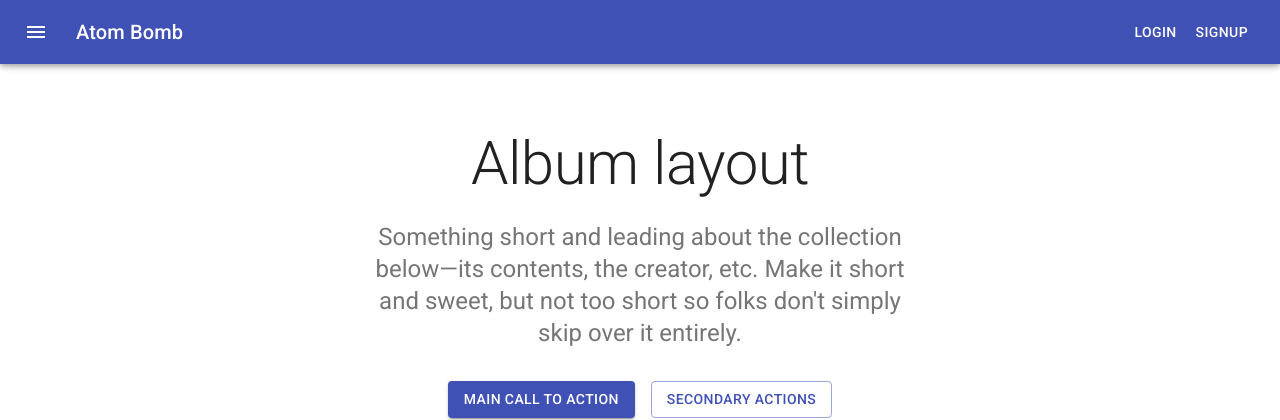
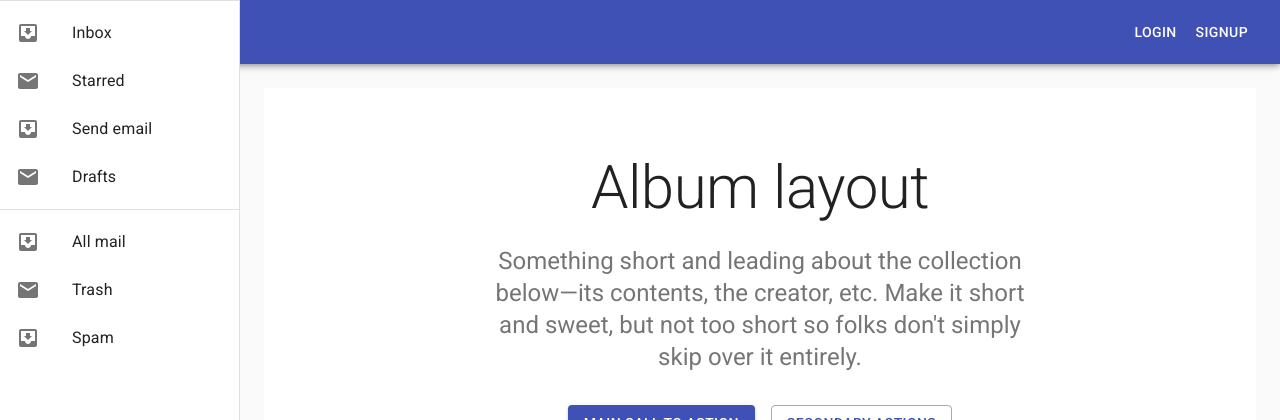
Before and after one commit to brandonkimmmm/atombomb-web, a React (Create React App) app: page / in a window 1280 px wide. Shown: the top 420 px of the page. Built offline with nearby package versions, Linux system fonts and the light colour scheme; no server answers.

Commit message:
sidebar fix

```diff
--- a/src/App.js
+++ b/src/App.js
@@ -5,6 +5,8 @@ import {
 	Route,
 	Redirect
 } from 'react-router-dom';
+import { makeStyles } from '@material-ui/core/styles';
+import CssBaseline from '@material-ui/core/CssBaseline';
 import { Landing } from './containers/Landing';
 import { Navbar } from './components/Navbar';
 import { LoginForm } from './components/LoginForm';
@@ -12,20 +14,38 @@ import { SignupForm } from './components/SignupForm';
 import { SignupComplete } from './components/SignupComplete';
 import { Footer } from './components/Footer';
 import { Dashboard } from './containers/Dashboard';
+import Sidebar from './components/Sidebar';
+
+const useStyles = makeStyles((theme) => ({
+	root: {
+		display: 'flex',
+	},
+	toolbar: theme.mixins.toolbar,
+	content: {
+		flexGrow: 1,
+		padding: theme.spacing(3),
+	},
+}));
 
 function App() {
+	const classes = useStyles();
 	return (
 		<Router>
+			<div className={classes.root}>
+				<CssBaseline />
 				<Navbar />
+				<main className={classes.content}>
+					<div className={classes.toolbar} />
 					<Switch>
 						<Route exact path="/" component={Landing} />
-				<Route exact path="/dashboard" component={Dashboard} />
+						{/* <Route exact path="/dashboard" component={Dashboard} /> */}
 						<Route exact path="/login" component={LoginForm} />
 						<Route exact path="/signup" component={SignupForm} />
 						<Route exact path="/signup/complete" component={SignupComplete} />
 						<Redirect to="/" />
 					</Switch>
-			{/* <Footer /> */}
+				</main>
+			</div>
 		</Router>
 	);
 }
--- a/src/components/Navbar/index.js
+++ b/src/components/Navbar/index.js
@@ -1,4 +1,4 @@
-import React, { useState } from 'react';
+import React, { useState, Fragment } from 'react';
 import { useSelector, useDispatch } from 'react-redux';
 import { useStyles } from './styles';
 import AppBar from '@material-ui/core/AppBar';
@@ -13,12 +13,26 @@ import Button from '@material-ui/core/Button';
 import MaterialUiLink from '@material-ui/core/Link';
 import { getUser, logoutUser } from '../../redux/user/userSlice';
 import { Link, useHistory } from 'react-router-dom';
+import { useTheme } from '@material-ui/core/styles';
+import Divider from '@material-ui/core/Divider';
+import List from '@material-ui/core/List';
+import ListItem from '@material-ui/core/ListItem';
+import ListItemIcon from '@material-ui/core/ListItemIcon';
+import ListItemText from '@material-ui/core/ListItemText';
+import InboxIcon from '@material-ui/icons/MoveToInbox';
+import MailIcon from '@material-ui/icons/Mail';
+import Hidden from '@material-ui/core/Hidden';
+import Drawer from '@material-ui/core/Drawer';
+import { CssBaseline } from '@material-ui/core';
 
-export const Navbar = () => {
+export const Navbar = (props) => {
+	const { window } = props;
 	const classes = useStyles();
 	const [anchorEl, setAnchorEl] = useState(null);
+	const [mobileOpen, setMobileOpen] = React.useState(false);
 	const open = Boolean(anchorEl);
 
+	const theme = useTheme();
 	const user = useSelector(getUser);
 	const dispatch = useDispatch();
 	const history = useHistory();
@@ -36,9 +50,39 @@ export const Navbar = () => {
 		history.push('/');
 	}
 
+	const handleDrawerToggle = () => {
+		setMobileOpen(!mobileOpen);
+	};
+
+	const drawer = (
+		<div>
+			<div className={classes.toolbar} />
+			<Divider />
+			<List>
+				{['Inbox', 'Starred', 'Send email', 'Drafts'].map((text, index) => (
+					<ListItem button key={text}>
+						<ListItemIcon>{index % 2 === 0 ? <InboxIcon /> : <MailIcon />}</ListItemIcon>
+						<ListItemText primary={text} />
+					</ListItem>
+				))}
+			</List>
+			<Divider />
+			<List>
+				{['All mail', 'Trash', 'Spam'].map((text, index) => (
+					<ListItem button key={text}>
+						<ListItemIcon>{index % 2 === 0 ? <InboxIcon /> : <MailIcon />}</ListItemIcon>
+						<ListItemText primary={text} />
+					</ListItem>
+				))}
+			</List>
+		</div>
+	);
+
+	const container = window !== undefined ? () => window().document.body : undefined;
+
 	return (
-		<div className={classes.root}>
-			<AppBar position="fixed">
+		<Fragment>
+			<AppBar position="fixed" className={classes.root}>
 				<Toolbar>
 					<IconButton edge="start" className={classes.menuButton} color="inherit" aria-label="menu">
 						<MenuIcon />
@@ -87,7 +131,36 @@ export const Navbar = () => {
 					)}
 				</Toolbar>
 			</AppBar>
-			<div className={classes.offset} />
-		</div>
+			<nav className={classes.drawer} aria-label="mailbox folders">
+				<Hidden smUp implementation="css">
+					<Drawer
+						container={container}
+						variant="temporary"
+						anchor={theme.direction === 'rtl' ? 'right' : 'left'}
+						open={mobileOpen}
+						onClose={handleDrawerToggle}
+						classes={{
+							paper: classes.drawerPaper,
+						}}
+						ModalProps={{
+							keepMounted: true, // Better open performance on mobile.
+						}}
+					>
+						{drawer}
+					</Drawer>
+				</Hidden>
+				<Hidden xsDown implementation="css">
+					<Drawer
+						classes={{
+							paper: classes.drawerPaper,
+						}}
+						variant="permanent"
+						open
+					>
+						{drawer}
+					</Drawer>
+				</Hidden>
+			</nav>
+		</Fragment>
 	);
 }
--- a/src/components/Navbar/styles.js
+++ b/src/components/Navbar/styles.js
@@ -1,14 +1,36 @@
 import { makeStyles } from '@material-ui/core/styles';
+
+const drawerWidth = 240;
 
 export const useStyles = makeStyles((theme) => ({
 	root: {
-		flexGrow: 1,
+		[theme.breakpoints.up('sm')]: {
+			width: `calc(100% - ${drawerWidth}px)`,
+			marginLeft: drawerWidth,
+		},
+	},
+	drawer: {
+		[theme.breakpoints.up('sm')]: {
+			width: drawerWidth,
+			flexShrink: 0,
+		},
+	},
+	appBar: {
+		[theme.breakpoints.up('sm')]: {
+			width: `calc(100% - ${drawerWidth}px)`,
+			marginLeft: drawerWidth,
+		},
 	},
 	menuButton: {
 		marginRight: theme.spacing(2),
+		[theme.breakpoints.up('sm')]: {
+			display: 'none',
+		},
+	},
+	drawerPaper: {
+		width: drawerWidth,
 	},
 	title: {
 		flexGrow: 1,
 	},
-	offset: theme.mixins.toolbar
 }));
--- a/src/containers/Dashboard/index.js
+++ b/src/containers/Dashboard/index.js
@@ -3,6 +3,8 @@ import CssBaseline from '@material-ui/core/CssBaseline';
 import { useSelector } from 'react-redux';
 import { getUser } from '../../redux/user/userSlice';
 import { Redirect } from 'react-router';
+
+// import Bar from '../../components/Sidebar';
 
 export const Dashboard = () => {
 	const user = useSelector(getUser);
@@ -13,13 +15,12 @@ export const Dashboard = () => {
 		} else {
 			return (
 				<Fragment>
-					<CssBaseline />
-						<main>
-							Herro
-						</main>
+				hi
+					{/* <Bar /> */}
 				</Fragment>
 			)
 		}
 	}
+
 	return renderedPage();
 }
```
Lines whose indentation alone changed are shown as unchanged.
